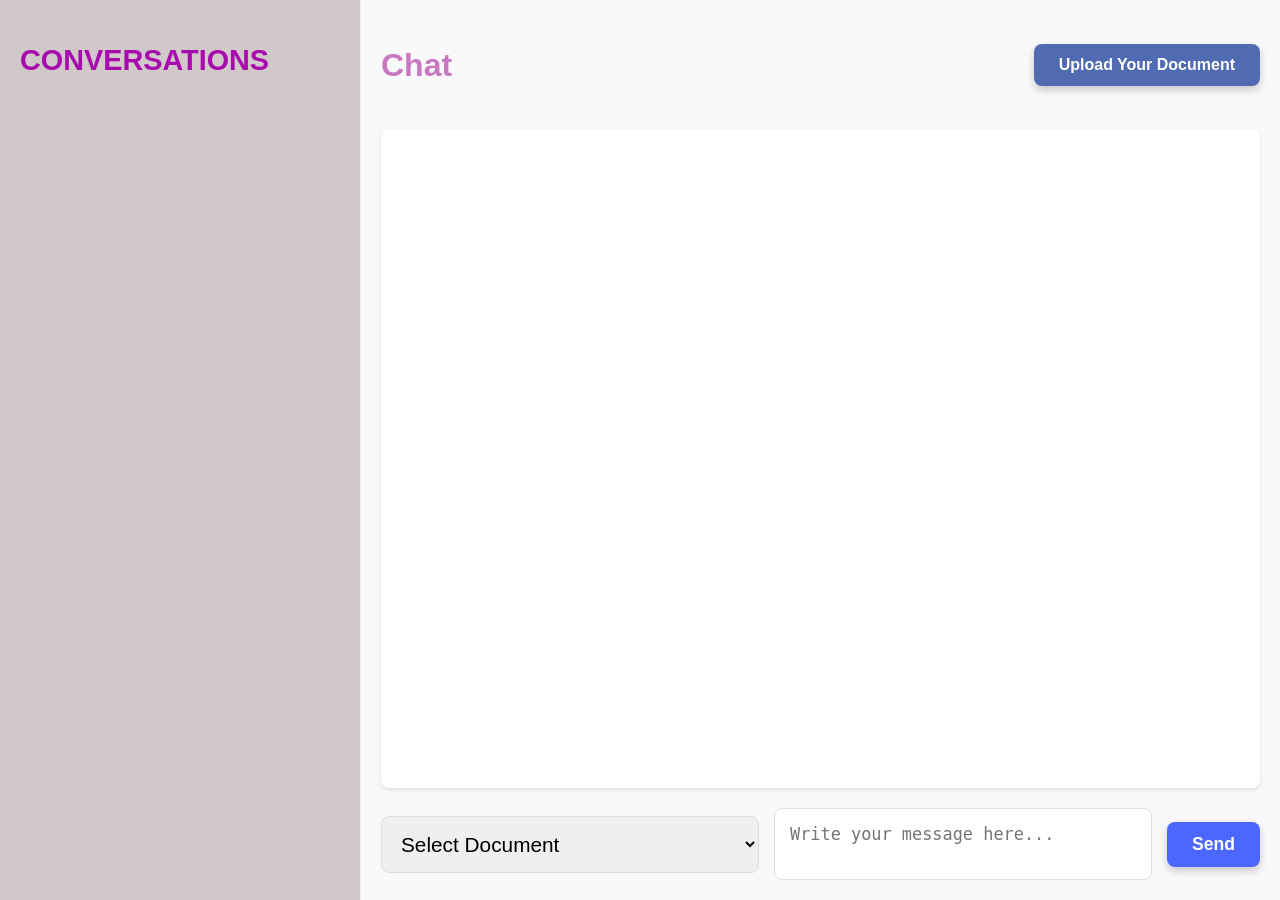
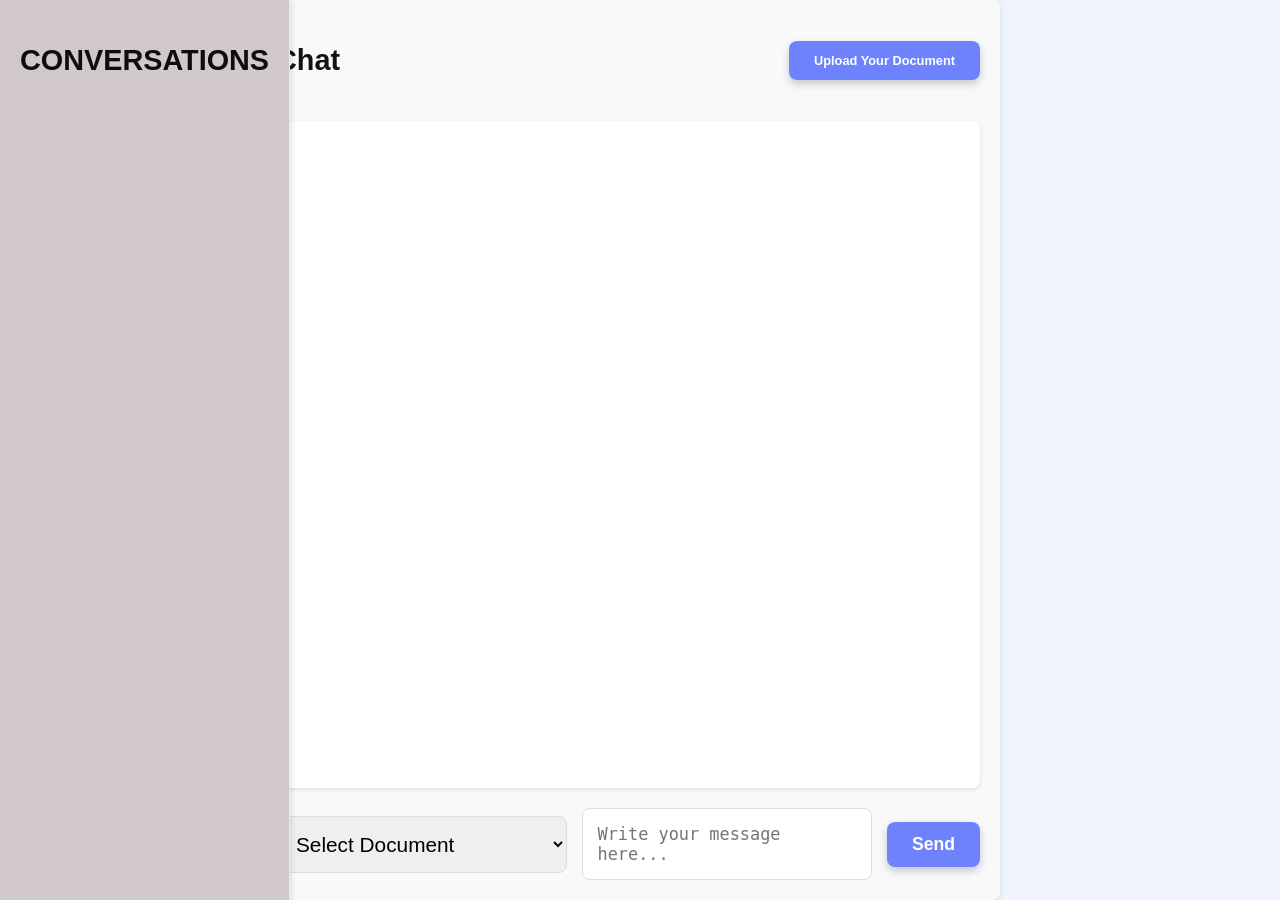
Before and after one commit to EthixDev/rag_chatbot, a Django app: page /chat/ in a window 1280 px wide. Run offline with Django 5.2, Linux system fonts and the light colour scheme; data that the repository does not hold is empty; parts of the project's set-up code (start-up, migrations or seed data) failed here and were passed over; some libraries are stand-ins or nearby versions.

Commit message:
make some modifications to ui

```diff
--- a/app/templates/app/UI.html
+++ b/app/templates/app/UI.html
@@ -6,7 +6,7 @@
     <title>Ethix Chatbot</title>
     <link rel="stylesheet" href="https://cdnjs.cloudflare.com/ajax/libs/font-awesome/6.0.0/css/all.min.css">
     <style>
-        /* General Reset */
+       /* General Reset */
         body {
             margin: 0;
             padding: 0;
@@ -14,27 +14,32 @@
             background-color: #f0f4fc;
             color: #333;
         }
-
-        /* Layout */
+       /* Layout */
         .main-container {
             display: flex;
             height: 100vh;
             overflow: hidden;
-        }
+            justify-content: flex-start; /* Align content to the left */
+            }
 
         /* Sidebar */
         .sidebar {
-            flex: 0 0 25%;
+            flex: 0 0 20%; /* Fixed width: 20% */
             background-color: #d1c9c9;
             padding: 20px;
             display: flex;
             flex-direction: column;
             box-shadow: 2px 0 5px rgba(0, 0, 0, 0.1);
             border-right: 1px solid #ececec;
+            position: fixed; /* Keep sidebar fixed to the left */
+            top: 0;
+            left: 0;
+            height: 100%; /* Full height */
+            z-index: 100; /* Ensure it appears above other elements */
         }
 
         .sidebar h2 {
-            color: #a80bad;
+            color: #0d0d0e;
             margin-bottom: 20px;
             font-size: 1.8em;
             font-weight: bold;
@@ -68,7 +73,7 @@
             background: none;
             border: none;
             color: #ff6c6c;
-            font-size: 18px;
+            font-size: 16px;
             cursor: pointer;
             transition: transform 0.2s ease;
         }
@@ -79,12 +84,15 @@
 
         /* Chat Section */
         .chat-section {
-            flex: 1;
+            flex: 0 0 55%;
+            margin-left: 20%;
             display: flex;
             flex-direction: column;
             padding: 20px;
             position: relative;
             background-color: #f9f9fc;
+            box-shadow: 0 2px 6px rgba(0, 0, 0, 0.1); /* Add slight shadow */
+            border-radius: 8px; /* Optional: rounded corners */
         }
 
         .chat-header {
@@ -95,18 +103,18 @@
         }
 
         .chat-header h2 {
-            color: #c778c0;
-            font-size: 2.0em;
+            color: #131213;
+            font-size: 1.8em;
             font-weight: bold;
         }
 
         .upload-button {
-            background-color: #516bb3;
+            background-color: #6d82fc;
             color: #ffffff;
             padding: 12px 25px;
             border: none;
             border-radius: 8px;
-            font-size: 1.0em;
+            font-size: 0.8em;
             font-weight: bold;
             cursor: pointer;
             box-shadow: 0 4px 8px rgba(0, 0, 0, 0.2);
@@ -114,7 +122,7 @@
         }
 
         .upload-button:hover {
-            background-color: #be76c0;
+            background-color: #e7e0e7;
             box-shadow: 0 6px 12px rgba(0, 0, 0, 0.3);
         }
 
@@ -131,13 +139,13 @@
             margin-bottom: 15px;
             padding: 15px 20px;
             border-radius: 12px;
-            font-size: 1.3em;
+            font-size: 1.1em;
             line-height: 1.8;
         }
 
         .message.user {
-            background-color: #be78ad;
-            color: #fff;
+            background-color: #f0f4fc;
+            color: #111010;
             text-align: right;
             margin-left: auto;
             max-width: 70%;
@@ -170,7 +178,7 @@
         }
 
         button.send-button {
-            background-color: #4b67ff;
+            background-color: #6d82fc;
             color: white;
             border: none;
             padding: 12px 25px;
```
